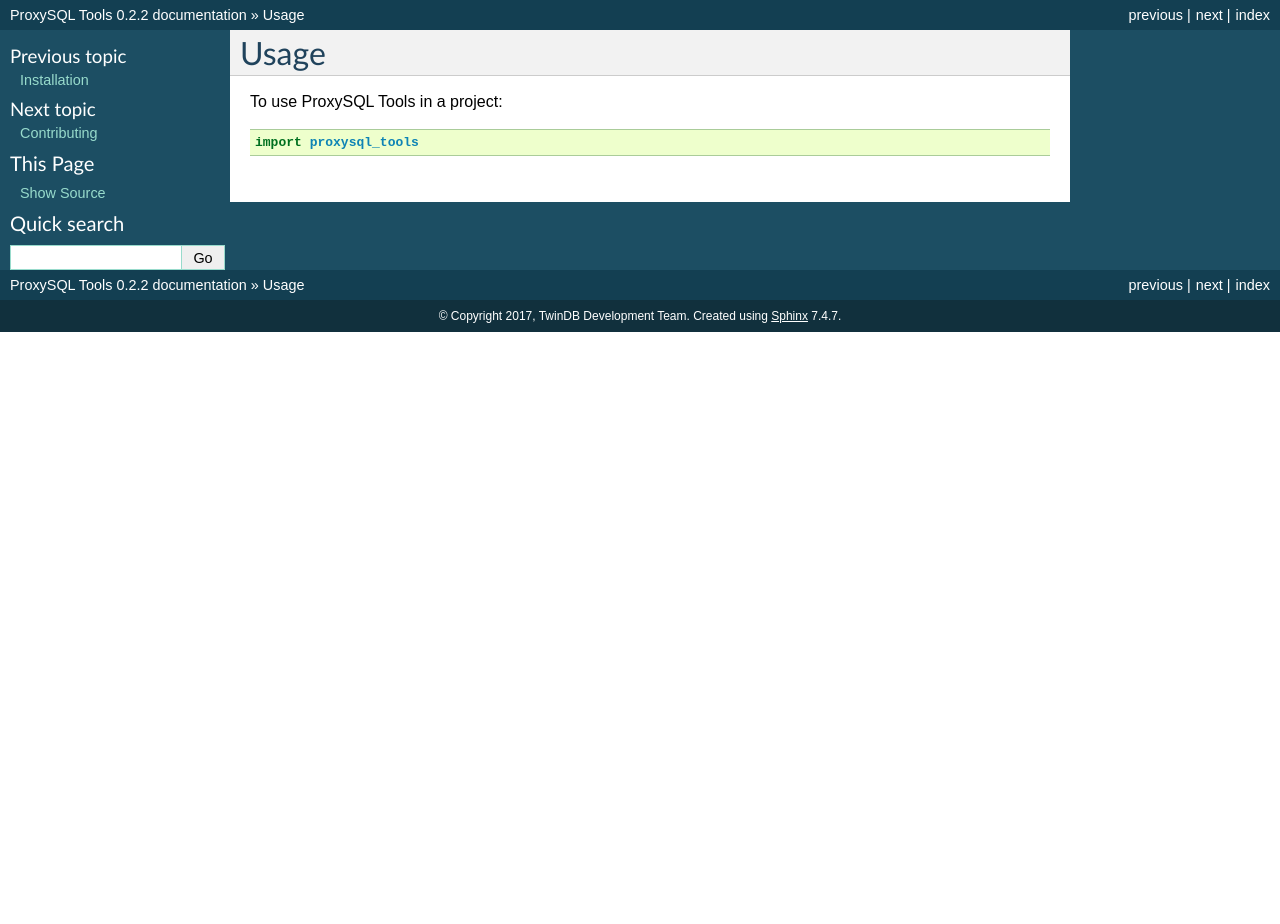
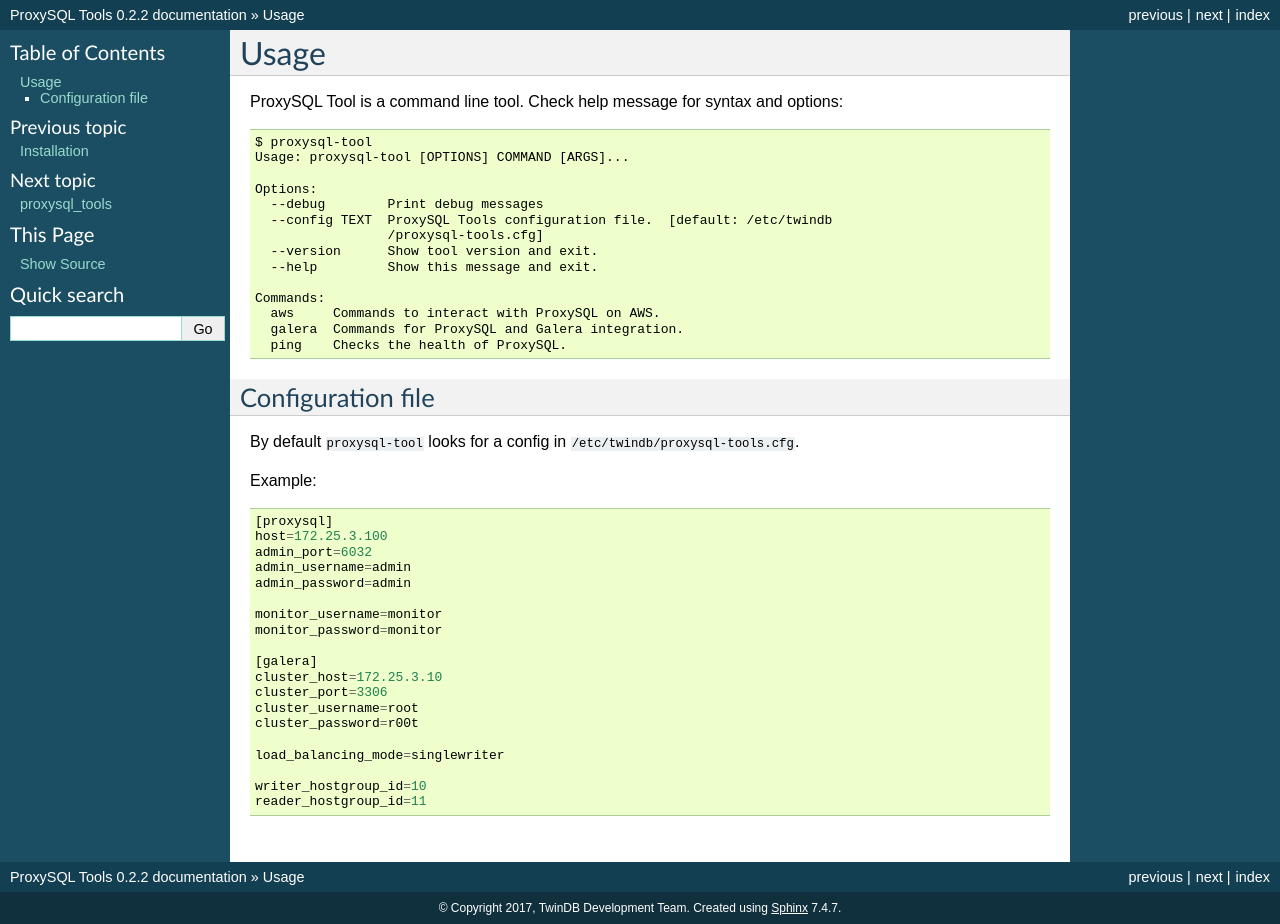
Before and after one commit to twindb/proxysql-tools, a Sphinx documentation site: the page built from docs/usage.rst, in a window 1280 px wide. Built offline with Sphinx 7.4.7, drawn with Linux system fonts in a browser that asks for light colours; pages that are not in the unit, such as notebooks, are missing from menus; before the commit the page ends 900 px from its top, so only the background shows below that.

Commit message:
Update docs; rename entrypoint to proxysql-tool (#9)
* Update docs; rename entrypoint to proxysql-tool

```diff
--- a/README.rst
+++ b/README.rst
@@ -13,7 +13,7 @@ ProxySQL Tools
         :target: https://codecov.io/gh/twindb/proxysql-tools
 
 .. image:: https://readthedocs.org/projects/proxysql-tools/badge/?version=master
-        :target: http://proxysql-tools.readthedocs.io/en/master/
+        :target: https://proxysql-tools.readthedocs.io
         :alt: Documentation Status
 
 
@@ -28,7 +28,9 @@ ProxySQL Tools
 Features
 --------
 
-* TODO
+* ProxySQL on AWS support
+* ProxySQL and Percona XtraDB Cluster integration
+* ProxySQL scheduler
 
 Credits
 -------
--- a/docs/history.rst
+++ /dev/null
@@ -1 +0,0 @@
-.. include:: ../HISTORY.rst
--- a/docs/index.rst
+++ b/docs/index.rst
@@ -1,5 +1,5 @@
 Welcome to ProxySQL Tools's documentation!
-======================================
+==========================================
 
 Contents:
 
--- /dev/null
+++ b/docs/modules.rst
@@ -0,0 +1,7 @@
+proxysql_tools
+==============
+
+.. toctree::
+   :maxdepth: 4
+
+   proxysql_tools
--- a/docs/usage.rst
+++ b/docs/usage.rst
@@ -2,6 +2,49 @@
 Usage
 =====
 
-To use ProxySQL Tools in a project::
+ProxySQL Tool is a command line tool. Check help message for syntax and options:
 
-    import proxysql_tools
+::
+
+    $ proxysql-tool
+    Usage: proxysql-tool [OPTIONS] COMMAND [ARGS]...
+
+    Options:
+      --debug        Print debug messages
+      --config TEXT  ProxySQL Tools configuration file.  [default: /etc/twindb
+                     /proxysql-tools.cfg]
+      --version      Show tool version and exit.
+      --help         Show this message and exit.
+
+    Commands:
+      aws     Commands to interact with ProxySQL on AWS.
+      galera  Commands for ProxySQL and Galera integration.
+      ping    Checks the health of ProxySQL.
+
+Configuration file
+~~~~~~~~~~~~~~~~~~
+By default ``proxysql-tool`` looks for a config in ``/etc/twindb/proxysql-tools.cfg``.
+
+Example:
+
+::
+
+    [proxysql]
+    host=172.25.3.100
+    admin_port=6032
+    admin_username=admin
+    admin_password=admin
+
+    monitor_username=monitor
+    monitor_password=monitor
+
+    [galera]
+    cluster_host=172.25.3.10
+    cluster_port=3306
+    cluster_username=root
+    cluster_password=r00t
+
+    load_balancing_mode=singlewriter
+
+    writer_hostgroup_id=10
+    reader_hostgroup_id=11
```
Also changed, not shown: other parts of docs/index.rst (+2 -1 lines), CONTRIBUTING.rst (+22 -19 lines), docs/proxysql_tools.entities.rst (added, +30 -0 lines), docs/proxysql_tools.managers.rst (added, +30 -0 lines), docs/proxysql_tools.rst (added, +46 -0 lines), setup.py (+2 -7 lines).
